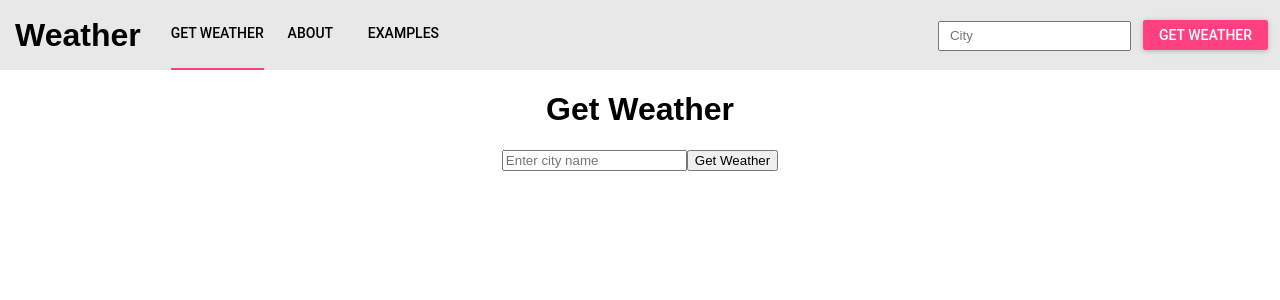
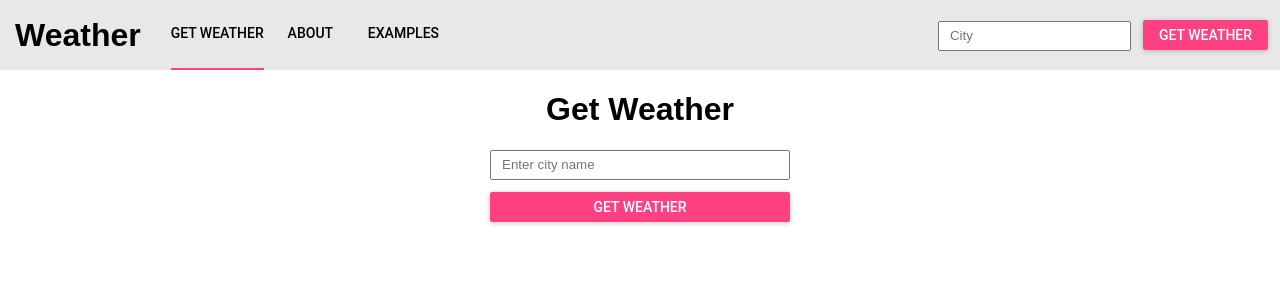
Before and after one commit to Hazmatyre/react-boilerplate, a React (Create React App) app: page / in a window 1280 px wide. Shown: the top 300 px of the page. Built offline with nearby package versions, Linux system fonts and the light colour scheme; what react-tap-event-plugin would draw is missing.

Commit message:
Styled button for weather

```diff
--- a/src/components/WeatherForm.js
+++ b/src/components/WeatherForm.js
@@ -1,4 +1,5 @@
 import React, { Component } from 'react';
+import RaisedButton from 'material-ui/RaisedButton';
 
 class WeatherForm extends Component {
 
@@ -22,14 +23,34 @@ class WeatherForm extends Component {
           <input
             type="text"
             ref="city"
+            style={styles.field}
             onChange={this.onCityChange}
             placeholder="Enter city name"
           />
-          <button>Get Weather</button>
+          <br/>
+          <RaisedButton
+            type="submit"
+            label="Get Weather"
+            secondary={true}
+            style={styles.button}/>
         </form>
       </div>
     );
   }
 }
 
+var styles = {
+  button: {
+    margin: 12,
+    height: 30,
+    width: 300
+  },
+  field: {
+    height: 30,
+    boxSizing: 'border-box',
+    paddingLeft: 10,
+    width: 300
+  }
+};
+
 export default WeatherForm;
```
